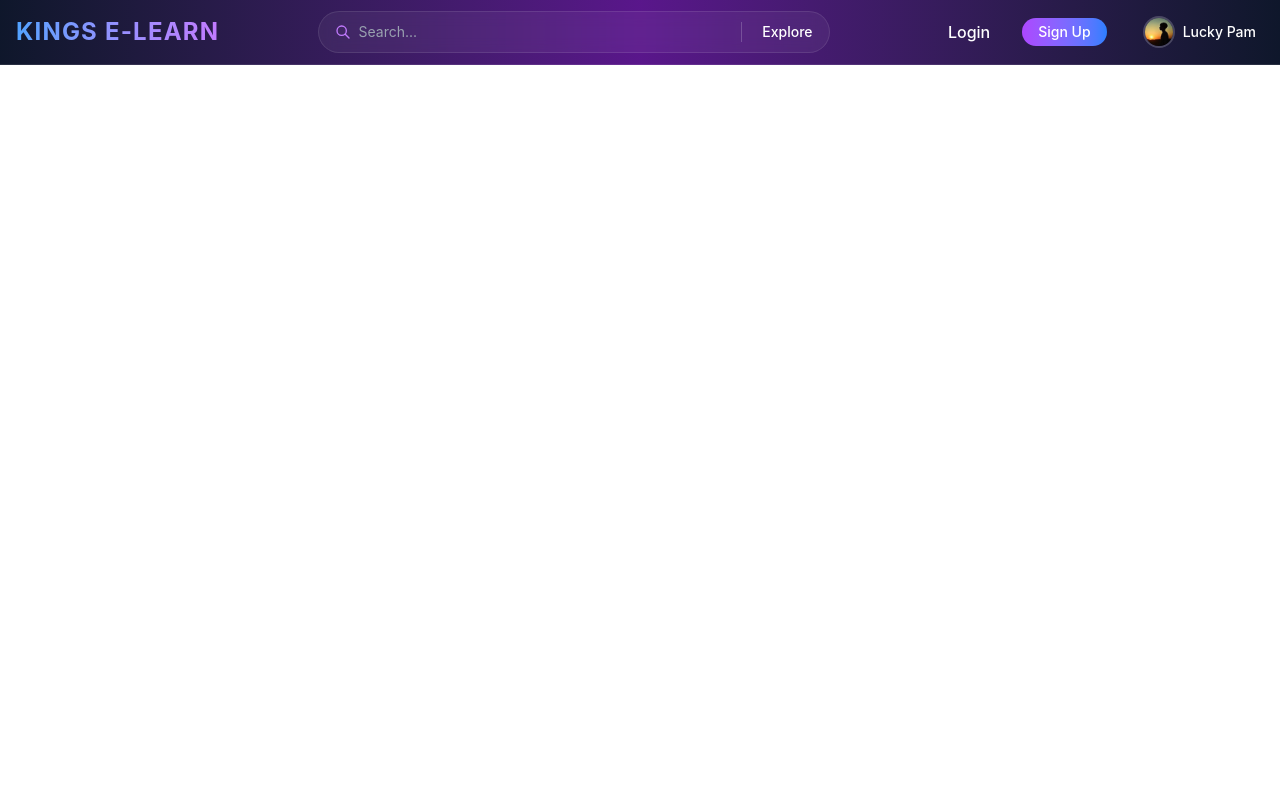
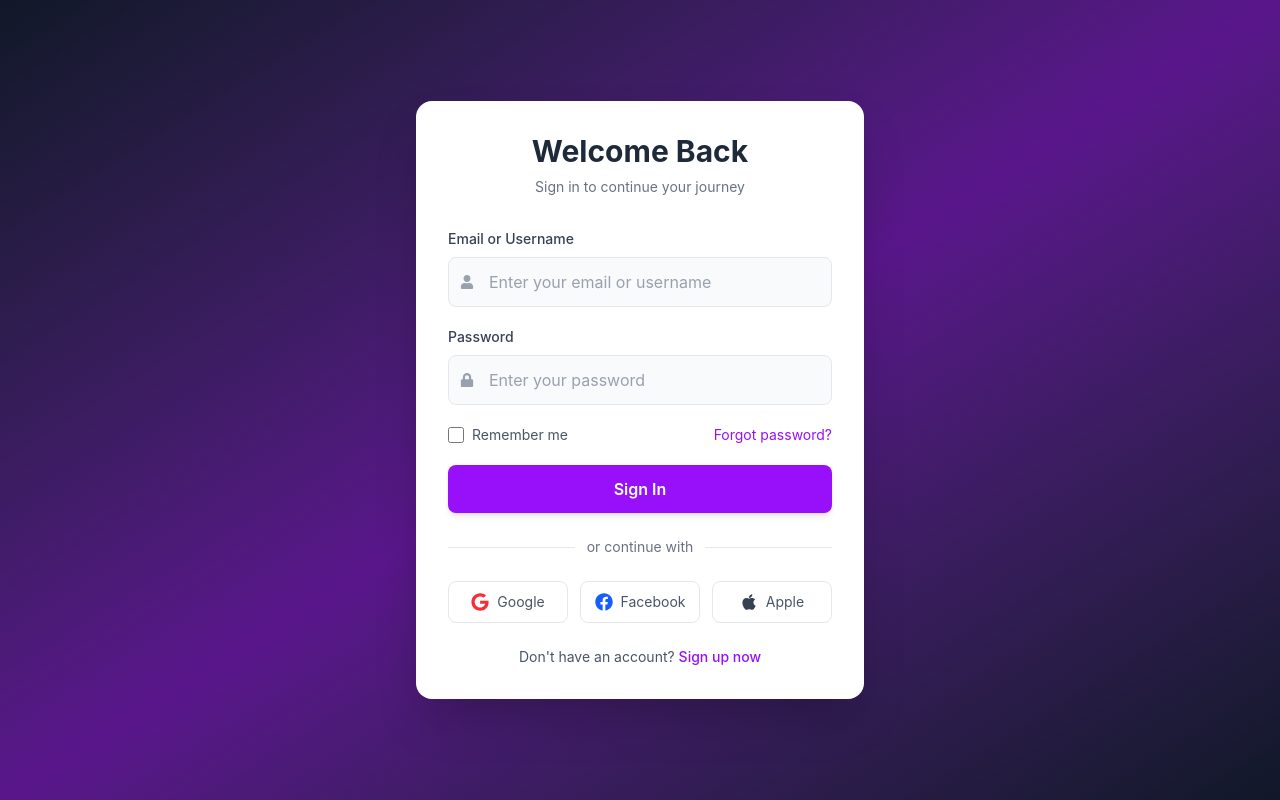
Before and after one commit to Kinglucky04/E-learning-website, a React (Vite) app in the folder kings-e-learn/: page / in a window 1280 px wide. Built offline with nearby package versions, Linux system fonts and the light colour scheme.

Commit message:
added the login page

```diff
--- a/kings-e-learn/src/App.jsx
+++ b/kings-e-learn/src/App.jsx
@@ -1,13 +1,12 @@
 import { useState } from 'react'
-import Header from './components/Header'
-
+import Login from './components/Login'
 
 function App() {
 
 
   return (
     <div className="App">
-      <Header />
+      <Login />
       </div>
   )
 }
--- a/kings-e-learn/src/components/Header.jsx
+++ b/kings-e-learn/src/components/Header.jsx
@@ -53,13 +53,6 @@ function Header() {
 
           {/* Right Section - Auth Buttons (Responsive) */}
           <div className="flex items-center justify-center sm:justify-end gap-2 sm:gap-3 shrink-0">
-            <button className='px-4 sm:px-5 py-1.5 sm:py-2 text-white font-medium hover:text-purple-300 transition-all duration-200 relative group text-sm sm:text-base cursor-pointer'>
-              Login
-              <span className="absolute bottom-0 left-0 w-0 h-0.5 bg-purple-400 group-hover:w-full transition-all duration-300"></span>
-            </button>
-            <button className='px-3 sm:px-4 py-1 text-white font-medium rounded-full bg-linear-to-r from-purple-500 to-blue-500 hover:shadow-lg hover:shadow-purple-500/25 transform hover:scale-105 transition-all duration-200 text-sm cursor-pointer'>
-              Sign Up
-            </button>
             <div className="hidden sm:flex items-center gap-2 ml-4 cursor-pointer p-2 hover:bg-white/10 rounded-full transition-all duration-200">
               <img
                 src="../public/pfp-1.jpeg"
--- /dev/null
+++ b/kings-e-learn/src/components/Login.jsx
@@ -0,0 +1,119 @@
+import React from 'react';
+import { FaUser, FaLock, FaFacebook, FaGoogle, FaApple } from 'react-icons/fa';
+import { HiOutlineMail } from 'react-icons/hi';
+
+function Login() {
+  return (
+    <div className="min-h-screen flex items-center justify-center px-4 py-8 bg-gradient-to-br from-gray-900 via-purple-900 to-gray-900">
+      {/* Login Card */}
+      <div className="w-full max-w-md">
+        {/* Main Card */}
+        <div className="bg-white rounded-2xl shadow-2xl p-6 sm:p-8">
+
+          {/* Header Section */}
+          <div className="text-center mb-8">
+            <h1 className="text-2xl sm:text-3xl font-bold text-gray-800 mb-2">
+              Welcome Back
+            </h1>
+            <p className="text-gray-500 text-sm">
+              Sign in to continue your journey
+            </p>
+          </div>
+
+          {/* Login Form */}
+          <form className="space-y-5">
+            {/* Email/Username Field */}
+            <div>
+              <label className="block text-gray-700 text-sm font-medium mb-2">
+                Email or Username
+              </label>
+              <div className="relative">
+                <FaUser className="absolute left-3 top-1/2 transform -translate-y-1/2 text-gray-400 text-sm" />
+                <input
+                  type="text"
+                  placeholder="Enter your email or username"
+                  className="w-full pl-10 pr-4 py-3 bg-gray-50 border border-gray-200 rounded-lg text-gray-700 placeholder-gray-400 focus:outline-none focus:border-purple-500 focus:ring-2 focus:ring-purple-200 transition-all duration-200"
+                />
+              </div>
+            </div>
+
+            {/* Password Field */}
+            <div>
+              <label className="block text-gray-700 text-sm font-medium mb-2">
+                Password
+              </label>
+              <div className="relative">
+                <FaLock className="absolute left-3 top-1/2 transform -translate-y-1/2 text-gray-400 text-sm" />
+                <input
+                  type="password"
+                  placeholder="Enter your password"
+                  className="w-full pl-10 pr-4 py-3 bg-gray-50 border border-gray-200 rounded-lg text-gray-700 placeholder-gray-400 focus:outline-none focus:border-purple-500 focus:ring-2 focus:ring-purple-200 transition-all duration-200"
+                />
+              </div>
+            </div>
+
+            {/* Remember Me & Forgot Password */}
+            <div className="flex items-center justify-between text-sm flex-wrap gap-2">
+              <label className="flex items-center gap-2 cursor-pointer">
+                <input
+                  type="checkbox"
+                  className="w-4 h-4 text-purple-600 border-gray-300 rounded focus:ring-purple-500"
+                />
+                <span className="text-gray-600">Remember me</span>
+              </label>
+              <a href="#" className="text-purple-600 hover:text-purple-700 transition-colors">
+                Forgot password?
+              </a>
+            </div>
+
+            {/* Login Button */}
+            <button
+              type="submit"
+              className="w-full py-3 bg-purple-600 hover:bg-purple-700 text-white font-semibold rounded-lg transform hover:scale-[1.02] transition-all duration-200 shadow-md hover:shadow-lg"
+            >
+              Sign In
+            </button>
+          </form>
+
+          {/* Divider */}
+          <div className="relative my-6">
+            <div className="absolute inset-0 flex items-center">
+              <div className="w-full border-t border-gray-200"></div>
+            </div>
+            <div className="relative flex justify-center text-sm">
+              <span className="px-3 bg-white text-gray-500">or continue with</span>
+            </div>
+          </div>
+
+          {/* Social Login Buttons */}
+          <div className="grid grid-cols-3 gap-3 mb-6">
+            <button className="flex items-center justify-center gap-2 py-2.5 border border-gray-200 rounded-lg hover:bg-gray-50 transition-colors">
+              <FaGoogle className="text-red-500 text-lg" />
+              <span className="text-sm text-gray-600 hidden sm:inline">Google</span>
+            </button>
+            <button className="flex items-center justify-center gap-2 py-2.5 border border-gray-200 rounded-lg hover:bg-gray-50 transition-colors">
+              <FaFacebook className="text-blue-600 text-lg" />
+              <span className="text-sm text-gray-600 hidden sm:inline">Facebook</span>
+            </button>
+            <button className="flex items-center justify-center gap-2 py-2.5 border border-gray-200 rounded-lg hover:bg-gray-50 transition-colors">
+              <FaApple className="text-gray-700 text-lg" />
+              <span className="text-sm text-gray-600 hidden sm:inline">Apple</span>
+            </button>
+          </div>
+
+          {/* Sign Up Link */}
+          <div className="text-center">
+            <p className="text-gray-600 text-sm">
+              Don't have an account?{' '}
+              <a href="#" className="text-purple-600 hover:text-purple-700 font-medium transition-colors">
+                Sign up now
+              </a>
+            </p>
+          </div>
+        </div>
+      </div>
+    </div>
+  )
+}
+
+export default Login
```
